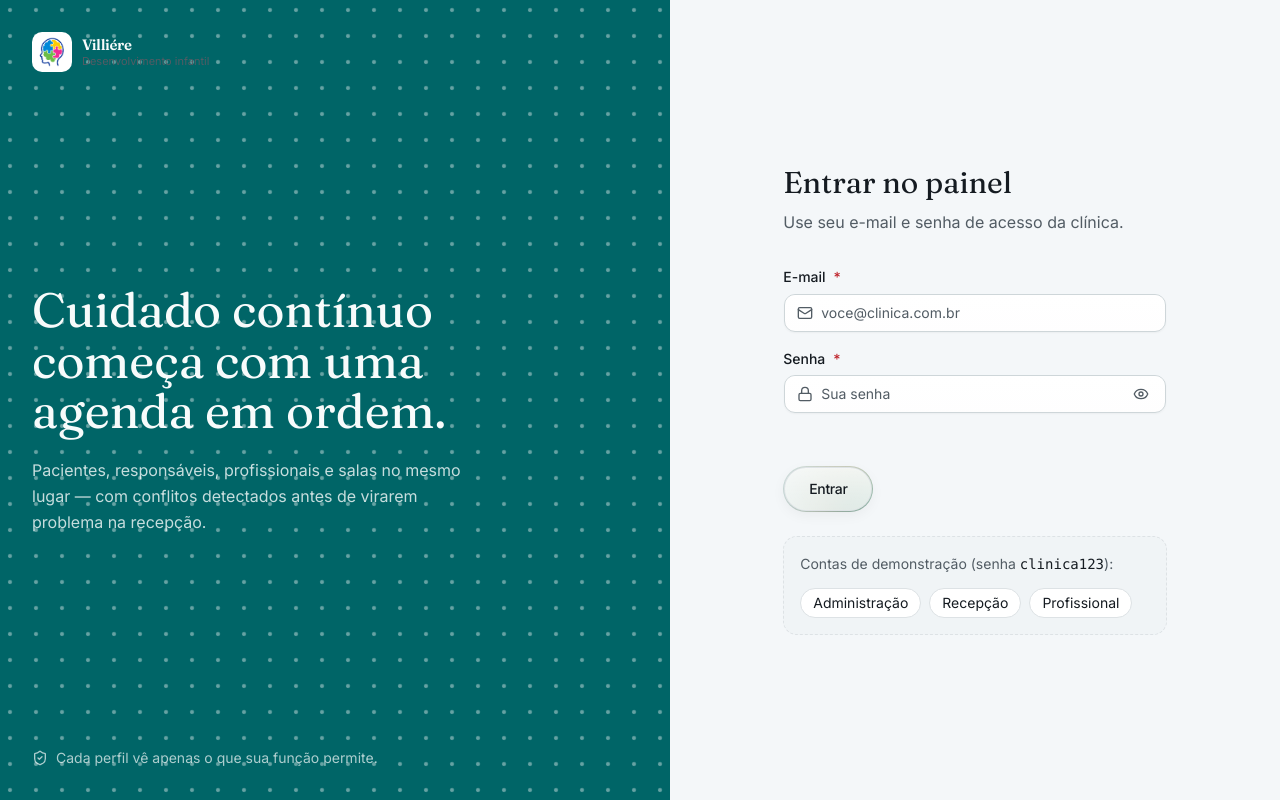
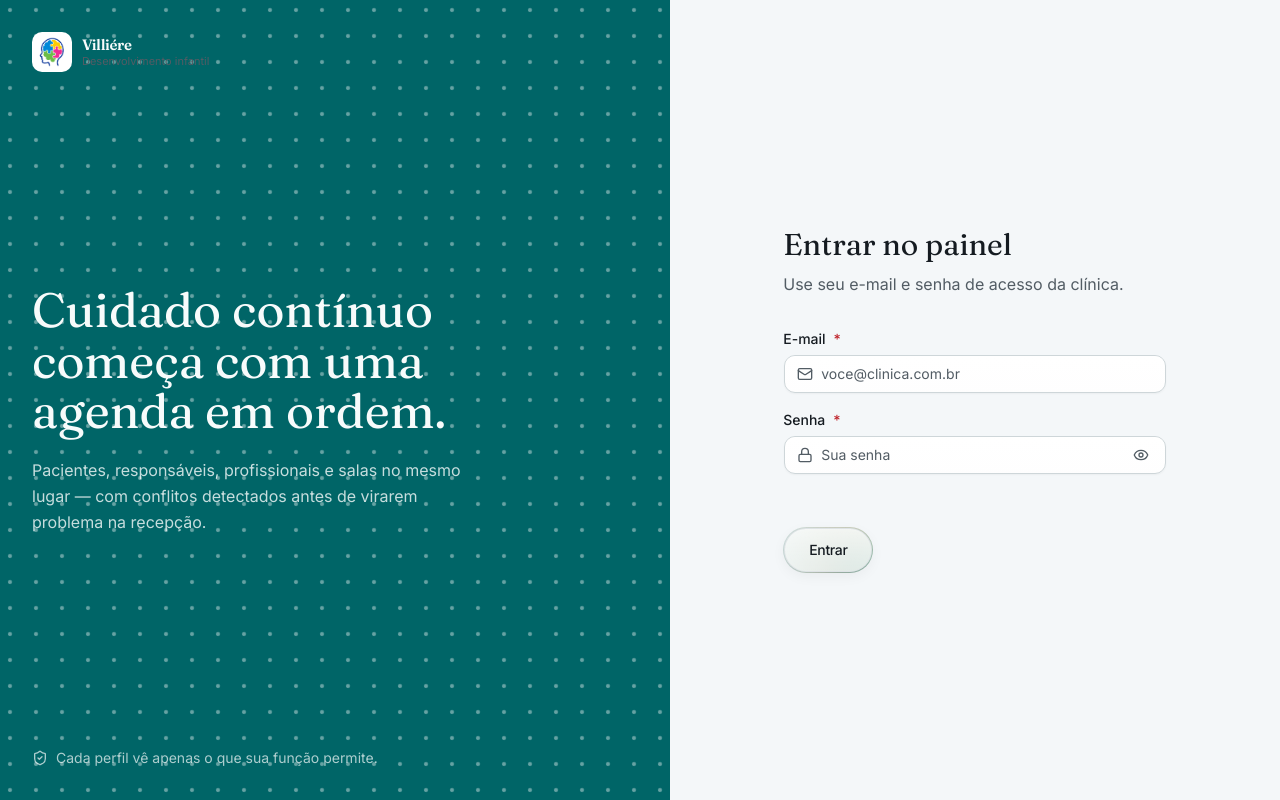
Before and after one commit to afonsoburginski/clinic-crm, a Next.js app in the folder frontend/: page /entrar in a window 1280 px wide. Built offline with nearby package versions, Linux system fonts and the light colour scheme.

Commit message:
fix(frontend): remove contas de demonstração da tela de login
A API real em produção tem só o usuário master (admin@villiere.local);
os botões de login rápido com contas demo (marina/juliana/helena) nunca
existiram no backend e sempre resultariam em 'E-mail ou senha incorretos'.

```diff
--- a/frontend/modules/auth/components/sign-in-form.tsx
+++ b/frontend/modules/auth/components/sign-in-form.tsx
@@ -8,16 +8,10 @@ import { useState } from "react"
 import { useForm } from "react-hook-form"
 
 import { HaloButton } from "@/components/ui/halo-button"
-import { DEMO_PASSWORD, loginSchema, type LoginInput } from "@/domain/schemas"
+import { loginSchema, type LoginInput } from "@/domain/schemas"
 import { api } from "@/shared/api/demo-api"
 import { Input } from "@/shared/ui/atoms/text-input"
 import { FormField } from "@/shared/ui/molecules/form-field"
-
-const DEMO_ACCOUNTS = [
-  { email: "marina@clinicaflor.demo", label: "Administração" },
-  { email: "juliana@clinicaflor.demo", label: "Recepção" },
-  { email: "helena@clinicaflor.demo", label: "Profissional" },
-]
 
 export function SignInForm() {
   const router = useRouter()
@@ -28,7 +22,6 @@ export function SignInForm() {
   const {
     register,
     handleSubmit,
-    setValue,
     formState: { errors, isSubmitting },
   } = useForm<LoginInput>({
     resolver: zodResolver(loginSchema),
@@ -44,12 +37,6 @@ export function SignInForm() {
     } catch (error) {
       setFormError(error instanceof Error ? error.message : "Não foi possível entrar.")
     }
-  }
-
-  function fillDemo(email: string) {
-    setValue("email", email, { shouldValidate: true })
-    setValue("password", DEMO_PASSWORD, { shouldValidate: true })
-    setFormError(null)
   }
 
   return (
@@ -101,24 +88,6 @@ export function SignInForm() {
           Entrar
         </HaloButton>
       </form>
-
-      <div className="flex flex-col gap-3 rounded-xl border border-dashed bg-muted/40 p-4">
-        <p className="text-sm leading-relaxed text-muted-foreground">
-          Contas de demonstração (senha <span className="font-mono text-foreground">{DEMO_PASSWORD}</span>):
-        </p>
-        <div className="flex flex-wrap gap-2">
-          {DEMO_ACCOUNTS.map((acc) => (
-            <button
-              key={acc.email}
-              type="button"
-              onClick={() => fillDemo(acc.email)}
-              className="rounded-full border bg-card px-3 py-1 text-sm transition-colors hover:border-primary/50 hover:text-primary focus-visible:ring-2 focus-visible:ring-ring focus-visible:outline-none"
-            >
-              {acc.label}
-            </button>
-          ))}
-        </div>
-      </div>
     </div>
   )
 }
```
